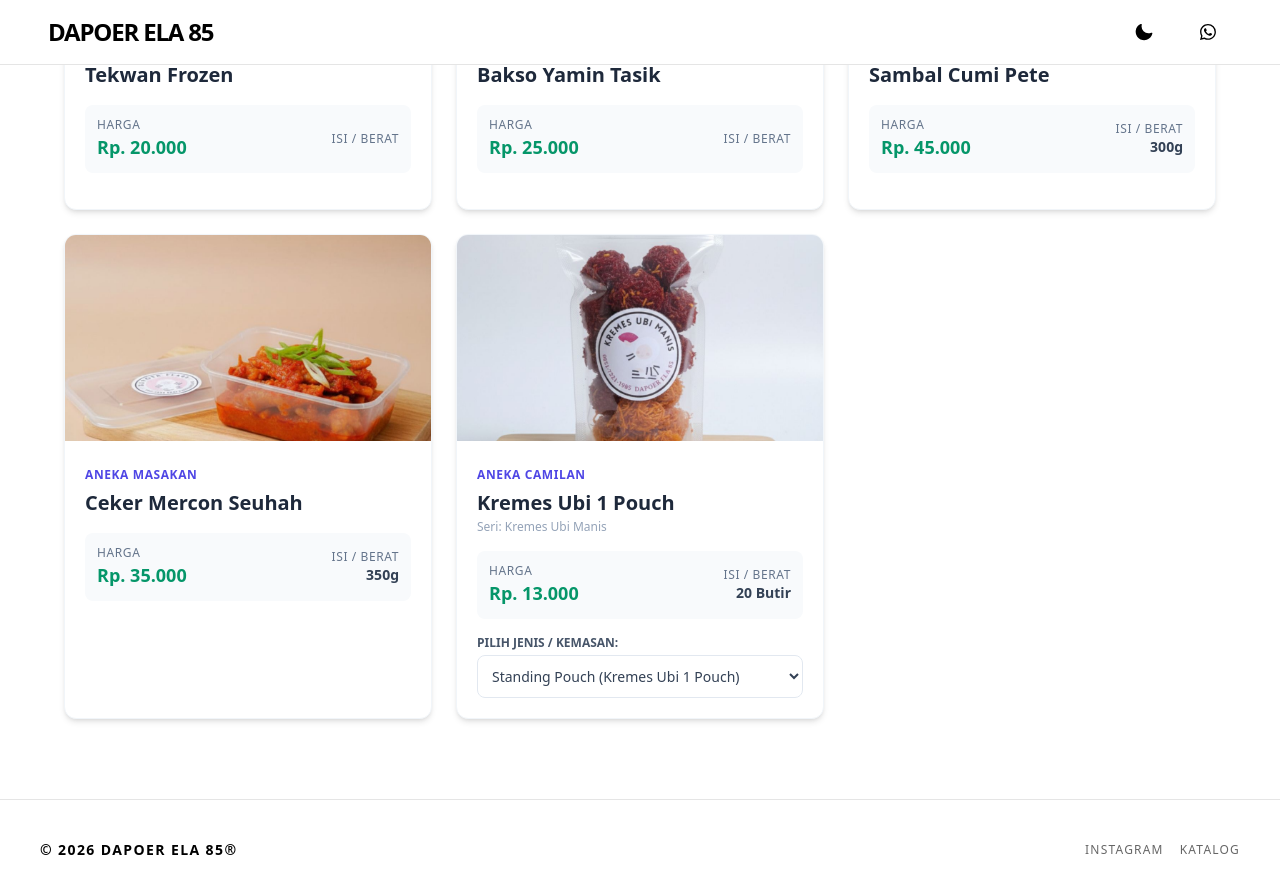
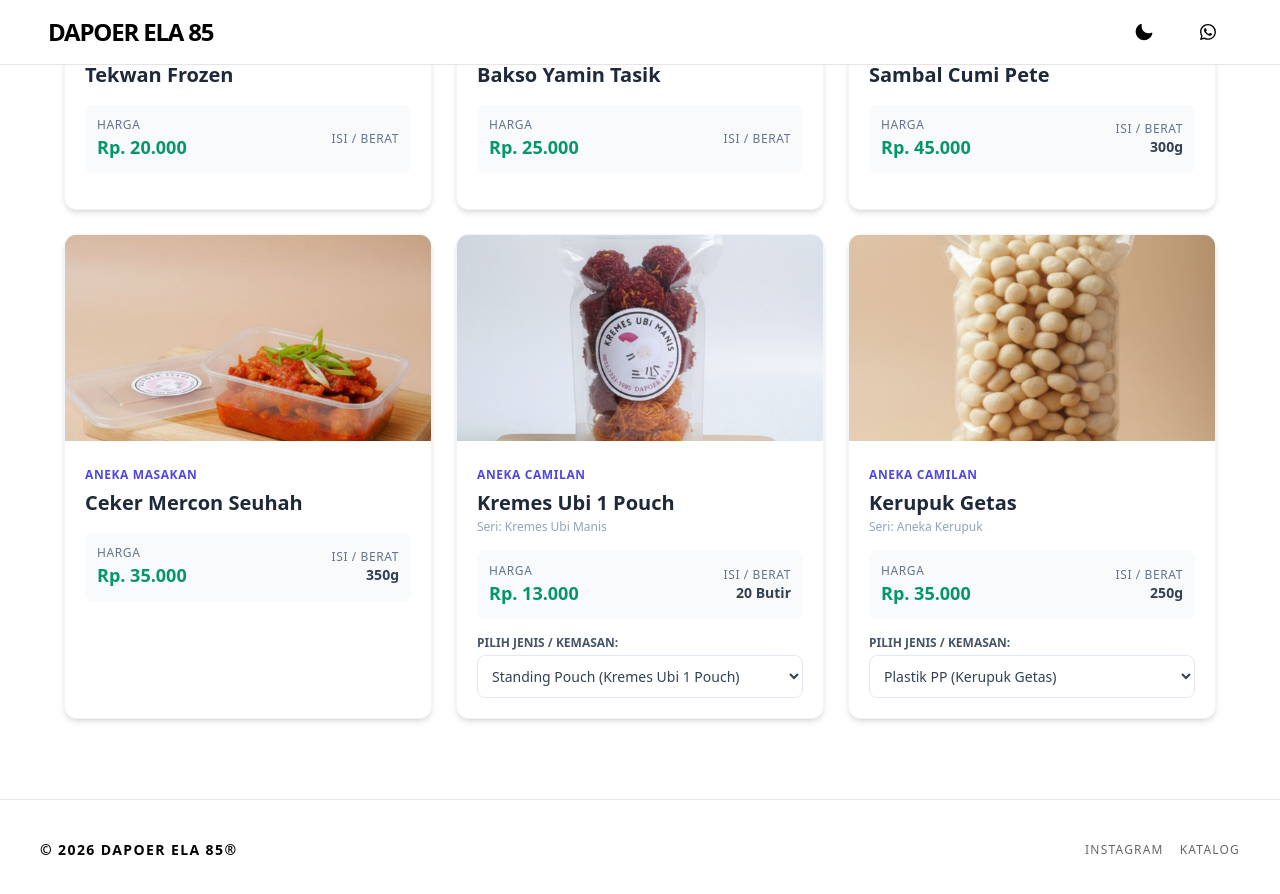
Before and after one commit to dapoerela85/dapoerela85.github.io, a Jekyll site: the page built from _pages/catalog.html, in a window 1280 px wide and 900 px high, scrolled down 2656 px. Shown: the top 894 px of the window. Built offline with Jekyll 4.4.1, drawn with Linux system fonts in a browser that asks for light colours; nearby versions of some CDN libraries; some of the changed text lies outside the part shown.

Commit message:
Update products.yml

```diff
--- a/_data/products.yml
+++ b/_data/products.yml
@@ -1,7 +1,7 @@
 products:
   - id: basreng-daun-jeruk
     title: Basreng Daun Jeruk
-    kategori: Cemilan
+    kategori: Aneka Cemilan
     detail_produk:
       - nama_produk: Basreng Daun Jeruk Pouch
         jenis_kemasan: Standing Pouch
@@ -37,7 +37,7 @@ products:
 
   - id: rengginang
     title: Rengginang
-    kategori: Cemilan
+    kategori: Aneka Cemilan
     detail_produk:
       - jenis_kemasan: Toples 10L
         harga_jual: Rp. 75.000
@@ -91,7 +91,7 @@ products:
     img: es-kueh.jpg
 
   - id: mie-kremes
-    kategori: Camilan
+    kategori: Aneka Camilan
     title: Mie Kremes
     jenis_kemasan: Standing Pouch
     harga_jual: Rp. 5000
@@ -142,7 +142,7 @@ products:
 
   - id: makaroni-goreng
     title: Makaroni Goreng
-    kategori: Cemilan
+    kategori: Aneka Cemilan
     detail_produk:
       - nama_produk: Makaroni Bantet
         jenis_kemasan: Standing Pouch
@@ -160,7 +160,7 @@ products:
 
   - id: keripik-usus-ayam
     title: Keripik Usus Ayam
-    kategori: Cemilan
+    kategori: Aneka Cemilan
     detail_produk:
       - nama_produk: Keripik Usus Ayam Pouch
         jenis_kemasan: Standing Pouch
@@ -178,7 +178,7 @@ products:
 
   - id: rempeyek
     title: Rempeyek
-    kategori: Cemilan
+    kategori: Aneka Cemilan
     detail_produk:
       - nama_produk: Rempeyek Toples
         jenis_kemasan: Toples 10L
@@ -254,3 +254,28 @@ products:
         harga_jual: Rp. 25.000
         berat: 40 Butir
         img: kremes-ubi.jpg
+
+  - id: aneka-kerupuk
+    title: Aneka Kerupuk
+    kategori: Aneka Camilan
+    detail_produk:
+      - nama_produk: Kerupuk Getas
+        jenis_kemasan: Plastik PP
+        harga_jual: Rp. 35.000
+        berat: 250g
+        img: kerupuk-getas.jpg
+      - nama_produk: Kerupuk Kancing
+        jenis_kemasan: Plastik PP
+        harga_jual: Rp. 25.000
+        berat: 200g
+        img: kerupuk-kancing.jpg
+      - nama_produk: Kerupuk Keriting Sanggul
+        jenis_kemasan: Plastik PP
+        harga_jual: Rp. 25.000
+        berat: 200g
+        img: kerupuk-keriting-sanggul.jpg
+      - nama_produk: Kerupuk Kancing
+        jenis_kemasan: Plastik PP
+        harga_jual: Rp. 30.000
+        berat: 200g
+        img: kerupuk-mangkok-super.jpg
```
